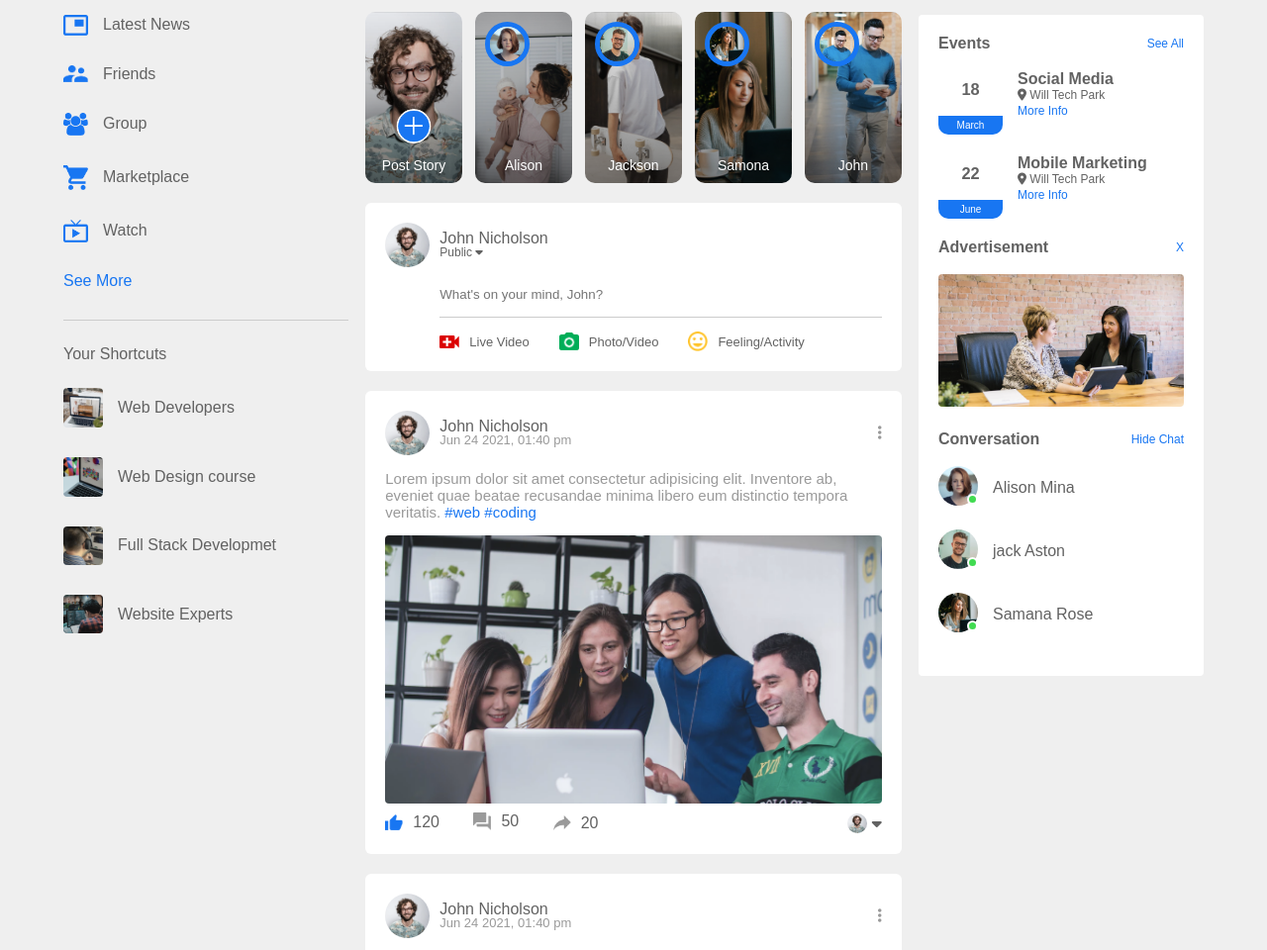
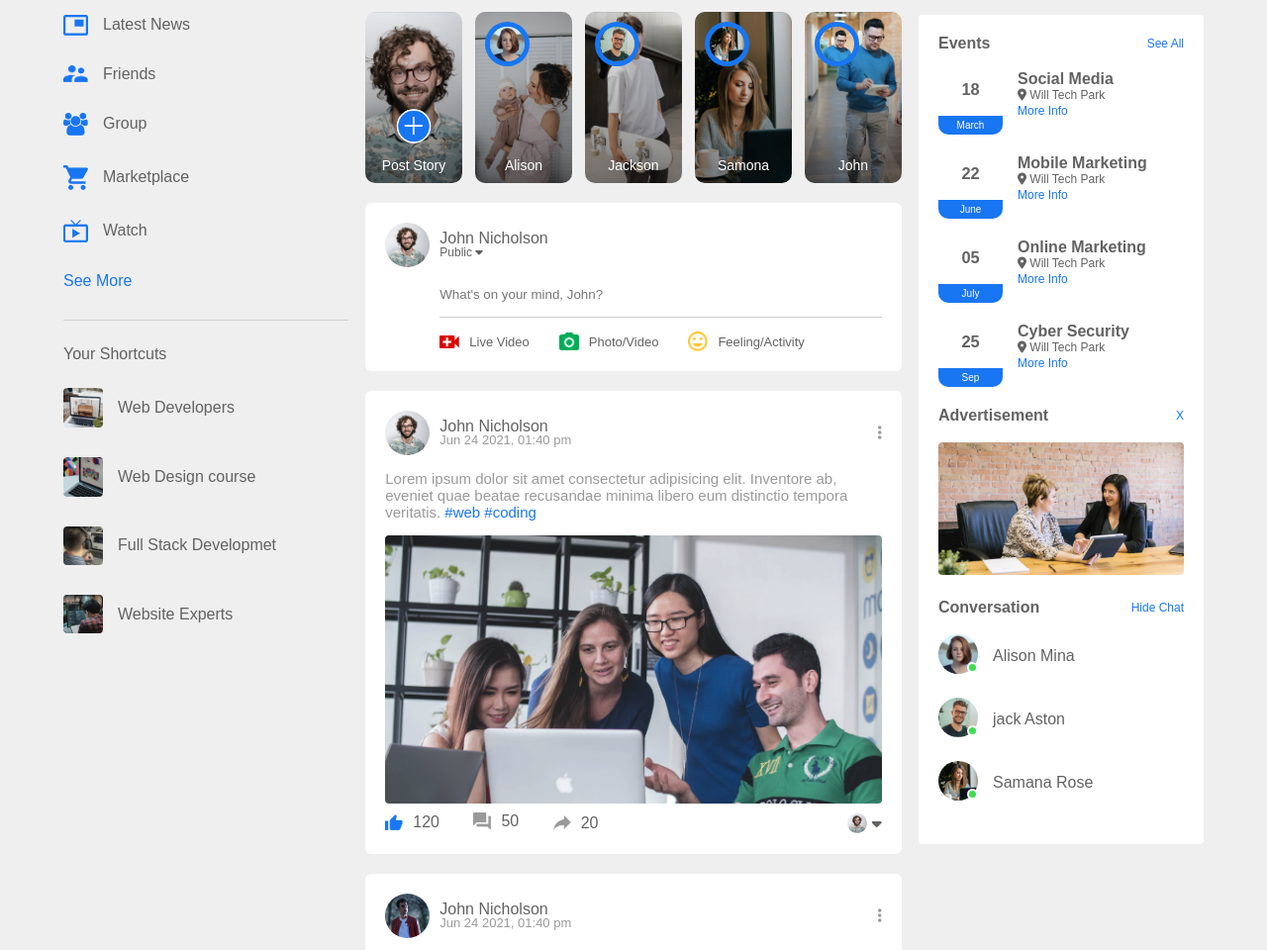
Before and after one commit to Deepankar0712/Social-Media, a plain HTML site: page index.html in a window 1280 px wide. Shown: the part 55-1015 px from the top of the page at 99% size. Drawn offline with Linux system fonts and the light colour scheme.

Commit message:
index.html

```diff
--- a/index.html
+++ b/index.html
@@ -202,7 +202,7 @@
 
                 <div class="post-row">
                     <div class="user-profile">
-                        <img src="images/profile-pic.png">
+                        <img src="images/photo2.png">
                         <div>
                             <p>John Nicholson</p>
                             <span>Jun 24 2021, 01:40 pm</span>
@@ -236,7 +236,7 @@
 
                 <div class="post-row">
                     <div class="user-profile">
-                        <img src="images/profile-pic.png">
+                        <img src="images/photo4.png">
                         <div>
                             <p>John Nicholson</p>
                             <span>Jun 24 2021, 01:40 pm</span>
@@ -270,7 +270,7 @@
 
                 <div class="post-row">
                     <div class="user-profile">
-                        <img src="images/profile-pic.png">
+                        <img src="images/photo5.png">
                         <div>
                             <p>John Nicholson</p>
                             <span>Jun 24 2021, 01:40 pm</span>
@@ -372,6 +372,30 @@
                 </div>
             </div>
 
+            <div class="event">
+                <div class="left-event">
+                    <h3>05</h3>
+                    <span>July</span>
+                </div>
+                <div class="right-event">
+                    <h4>Online Marketing</h4>
+                    <p><i class="fa-solid fa-location-dot"></i> Will Tech Park</p>
+                    <a href="#">More Info</a>
+                </div>
+            </div>
+
+            <div class="event">
+                <div class="left-event">
+                    <h3>25</h3>
+                    <span>Sep</span>
+                </div>
+                <div class="right-event">
+                    <h4>Cyber Security</h4>
+                    <p><i class="fa-solid fa-location-dot"></i> Will Tech Park</p>
+                    <a href="#">More Info</a>
+                </div>
+            </div>
+
             <div class="sidebar-title">
                 <h4>Advertisement</h4>
                 <a href="#">X</a>
```
